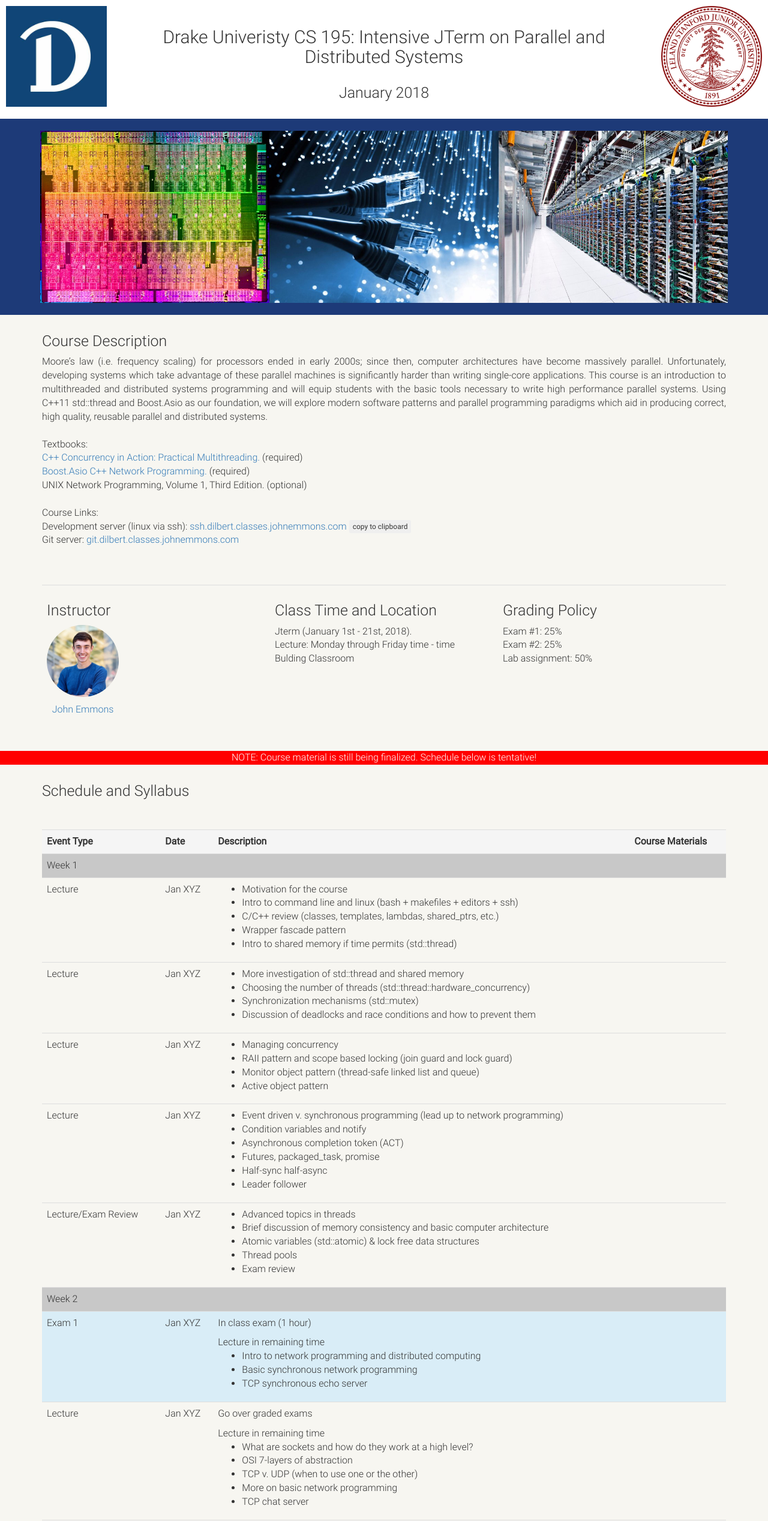
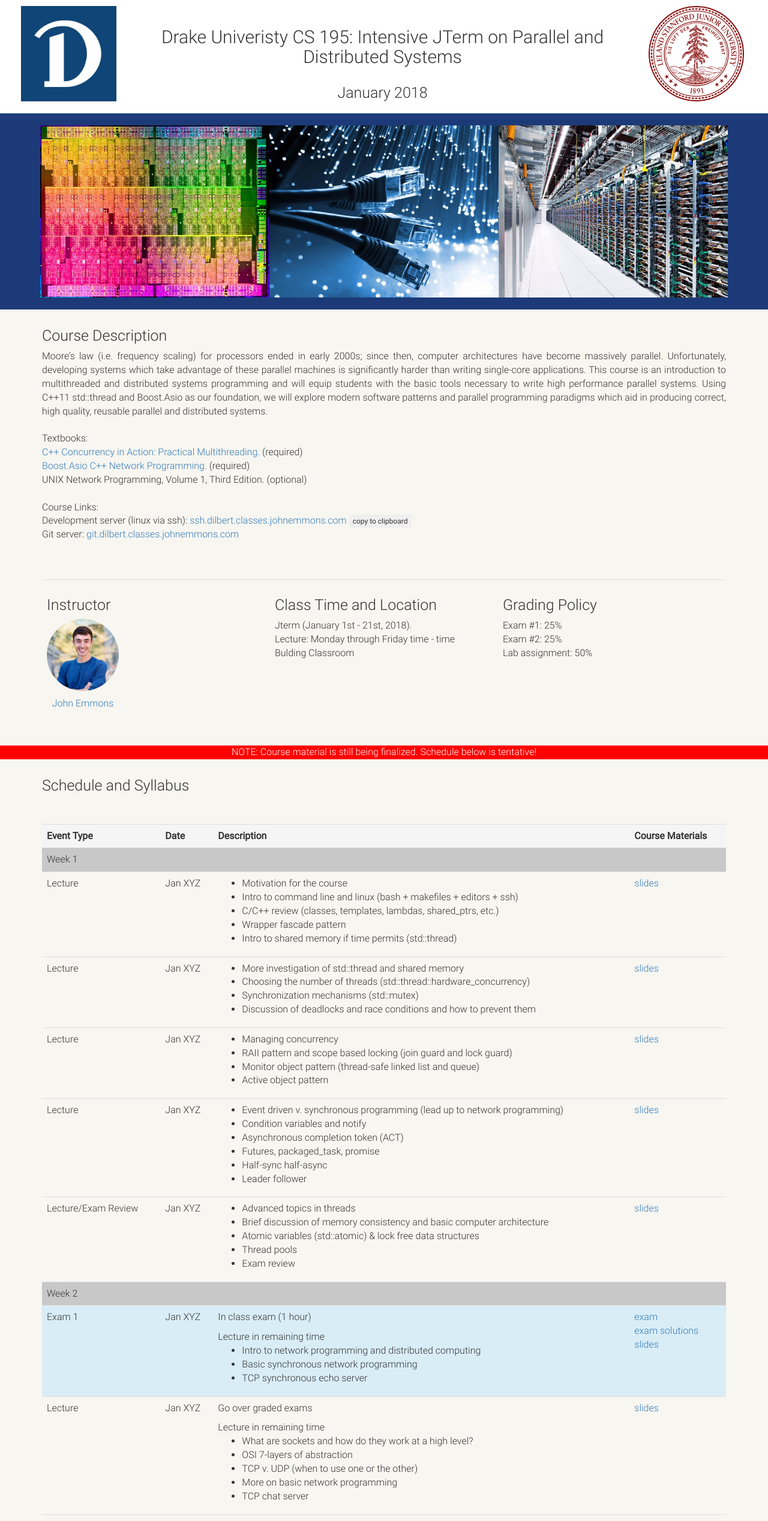
Before and after one commit to jremmons/DrakeCS195, a plain HTML site: page 2018/drake195/index.html in a window 1280 px wide. Shown: the top 2536 px of the page at 60% size. Drawn offline with Linux system fonts and the light colour scheme.

Commit message:
updated website

```diff
--- a/2018/drake195/index.html
+++ b/2018/drake195/index.html
@@ -9,7 +9,7 @@
 
     <link rel="stylesheet" type="text/css" href="static/css/robotic.css" />
     <link rel="stylesheet" type="text/css" href="static/css/bootstrap.min.css" />
-    <link rel="stylesheet" type="text/css" href="static/css/stylev2_1.css" />
+    <link rel="stylesheet" type="text/css" href="static/css/stylev2_5.css" />
 
     <!-- google analytics -->
     <script>
@@ -25,9 +25,8 @@
   </head>
 
   <body>
-
     <div class="header">
-      <div class="row" style="padding-bottom:10px;">
+      <div class="row" style="padding-bottom:10px;padding-left:25px;width:100%">
 
 	<div class="col-md-2 hidden-sm hidden-xs">
 	  <a href="http://drake.edu/">
@@ -35,8 +34,8 @@
 	  </a>
 	</div>
 
-	<div class="col-md-8">
-	  <h1 style="padding: 10px;padding-top:25px;">Drake Univeristy CS 195: Intensive JTerm on Parallel and Distributed Systems</h1>
+	<div class="col-md-8 col-xs-12">
+	  <h1 style="padding:10px;padding-top:25px;text-align:center;">Drake Univeristy CS 195: Intensive JTerm on Parallel and Distributed Systems</h1>
 	  <h2 style="text-align:center;">January 2018</h2>
 	</div>
 
@@ -49,8 +48,6 @@
       </div>
     </div>
 
-    <!-- <div style="clear:both;"></div> -->
-    </div>
     <div id="teaser">
       <div class="row">
 	<div class="col-md-12 hidden-sm hidden-xs" style="text-align: center;">
@@ -164,7 +161,7 @@
           </td>
 
           <td>
-            <!-- <a href="">slides</a> -->
+            <a href="">slides</a>
           </td>
         </tr>
         <tr>
@@ -181,7 +178,7 @@
           </td>
 
           <td>
-            <!-- <a href="">slides</a> -->
+            <a href="">slides</a>
           </td>
         </tr>
         <tr>
@@ -198,7 +195,7 @@
           </td>
 
           <td>
-            <!-- <a href="">slides</a> -->
+            <a href="">slides</a>
           </td>
         </tr>
         <tr>
@@ -217,7 +214,7 @@
           </td>
 
           <td>
-            <!-- <a href="">slides</a> -->
+            <a href="">slides</a>
           </td>
         </tr>
         <tr>
@@ -235,7 +232,7 @@
           </td>
 
           <td>
-            <!-- <a href="">slides</a> -->
+            <a href="">slides</a>
           </td>
         </tr>
         <tr style="background-color:rgb(200,200,200)">
@@ -259,9 +256,9 @@
           </td>
 
           <td>
-            <!-- <a href="">exam</a><br /> -->
-            <!-- <a href="">exam solutions</a><br /> -->
-            <!-- <a href="">slides</a> --><br />
+            <a href="">exam</a><br />
+            <a href="">exam solutions</a><br />
+            <a href="">slides</a><br />
           </td>
         </tr>
 
@@ -282,7 +279,7 @@
           </td>
 
           <td>
-            <!-- <a href="">slides</a> -->
+            <a href="">slides</a>
           </td>
         </tr>
         <tr>
@@ -298,7 +295,7 @@
           </td>
 
           <td>
-            <!-- <a href="">slides</a> -->
+            <a href="">slides</a>
           </td>
         </tr>
         <tr>
@@ -315,7 +312,7 @@
           </td>
 
           <td>
-            <!-- <a href="">slides</a> -->
+            <a href="">slides</a>
           </td>
         </tr>
         <tr>
@@ -331,7 +328,7 @@
           </td>
 
           <td>
-            <!-- <a href="">slides</a> -->
+            <a href="">slides</a>
           </td>
         </tr>
         <tr style="background-color:rgb(200,200,200)">
@@ -354,9 +351,9 @@
           </td>
 
           <td>
-            <!-- <a href="">exam</a><br /> -->
-            <!-- <a href="">exam solutions</a><br /> -->
-            <!-- <a href="">lab assignment</a> -->
+            <a href="">exam</a><br />
+            <a href="">exam solutions</a><br />
+            <a href="">lab assignment</a>
           </td>
         </tr>
         <tr>
@@ -369,7 +366,7 @@
           </td>
 
           <td>
-            <!-- <a href="">supp. materials</a> -->
+            <a href="">supp. materials</a>
           </td>
         </tr>
         <tr>
@@ -381,7 +378,7 @@
           </td>
 
           <td>
-            <!-- <a href="">supp. material</a> -->
+            <a href="">supp. material</a>
           </td>
         </tr>
         <tr>
@@ -393,7 +390,7 @@
           </td>
 
           <td>
-            <!-- <a href="">supp. materials</a> -->
+            <a href="">supp. materials</a>
           </td>
         </tr>
         <tr class="danger">
@@ -405,7 +402,7 @@
           </td>
 
           <td>
-            <!-- <a href="">class photo</a> -->
+            <a href="">class photo</a>
           </td>
         </tr>
       </table>
```
Also changed, not shown: 2018/drake195/static/css/stylev2_5.css (renamed from 2018/drake195/static/css/stylev2_1.css). Lines whose indentation alone changed are shown as unchanged.
